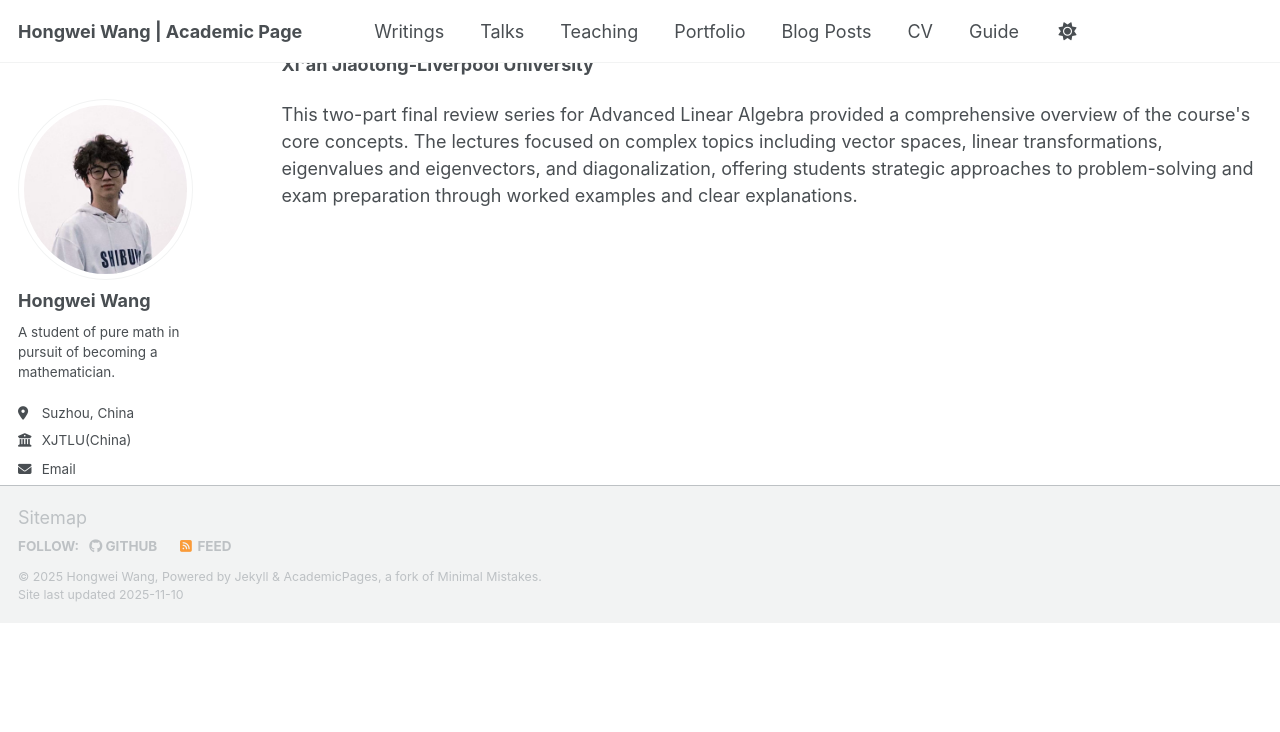
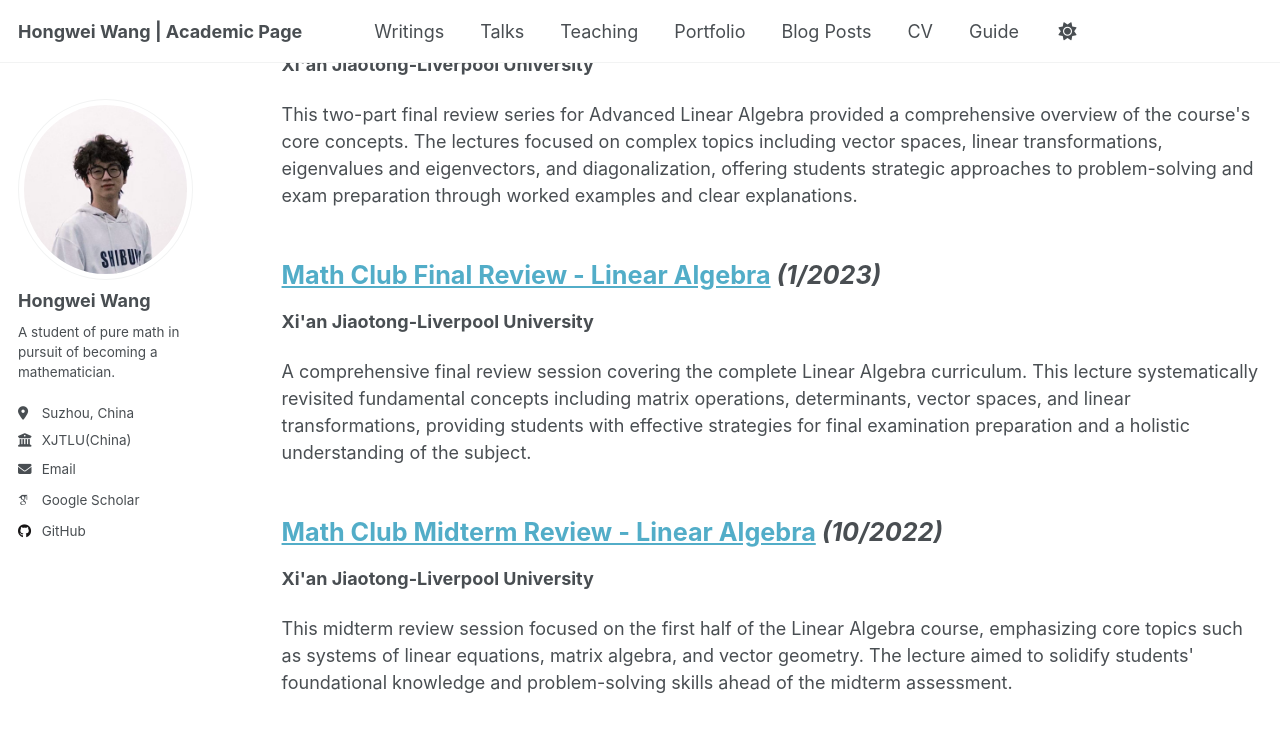
Before and after one commit to WangHongWei-AcademicPage/WangHongWei-AcademicPage.github.io, a Jekyll site: the page built from _pages/teaching.html, in a window 1280 px wide and 900 px high, scrolled down 1457 px. Shown: the top 732 px of the window. Built offline with Jekyll 4.4.1, drawn with Linux system fonts in a browser that asks for light colours; some web fonts are replaced; a script that is not in the unit is left out; before the commit the page ends 2080 px from its top, so only the background shows below that.

Commit message:
Update teaching.html

```diff
--- a/_pages/teaching.html
+++ b/_pages/teaching.html
@@ -28,6 +28,8 @@ I have always adhered to the learning philosophy that <strong>"the best way to t
     <p>As an Academic Navigator appointed by the School, I led regular review sessions to help students consolidate classroom learning. I authored and distributed original practice problems, complete with guided solutions. Additionally, I provided supplementary academic support beyond official office hours, actively addressing challenging course concepts to foster a collaborative learning environment for mutual progress.</p>
   </div>
 
+
+
   <div class="publication-item">
     <h3 style="font-size: 1.4em; margin-bottom: 0.5em;">University-Appointed Math Club Student Lecturer
     <a href="../assets/let.pdf" style="font-size: inherit;">[certificate]</a>
@@ -46,3 +48,15 @@ I have always adhered to the learning philosophy that <strong>"the best way to t
   <p><strong>Xi'an Jiaotong-Liverpool University</strong></p>
   <p>This two-part final review series for Advanced Linear Algebra provided a comprehensive overview of the course's core concepts. The lectures focused on complex topics including vector spaces, linear transformations, eigenvalues and eigenvectors, and diagonalization, offering students strategic approaches to problem-solving and exam preparation through worked examples and clear explanations.</p>
 </div>
+
+<div class="publication-item">
+  <h3 style="font-size: 1.4em; margin-bottom: 0.5em;"><a href="https://www.bilibili.com/video/BV1LA411S7k7/?spm_id_from=333.1387.upload.video_card.click" target="_blank" style="font-size: inherit;">Math Club Final Review - Linear Algebra</a> <em>(1/2023)</em></h3>
+  <p><strong>Xi'an Jiaotong-Liverpool University</strong></p>
+  <p>A comprehensive final review session covering the complete Linear Algebra curriculum. This lecture systematically revisited fundamental concepts including matrix operations, determinants, vector spaces, and linear transformations, providing students with effective strategies for final examination preparation and a holistic understanding of the subject.</p>
+</div>
+
+<div class="publication-item">
+  <h3 style="font-size: 1.4em; margin-bottom: 0.5em;"><a href="https://www.bilibili.com/video/BV128411a7ko/?spm_id-from=333.1387.upload.video_card.click" target="_blank" style="font-size: inherit;">Math Club Midterm Review - Linear Algebra</a> <em>(10/2022)</em></h3>
+  <p><strong>Xi'an Jiaotong-Liverpool University</strong></p>
+  <p>This midterm review session focused on the first half of the Linear Algebra course, emphasizing core topics such as systems of linear equations, matrix algebra, and vector geometry. The lecture aimed to solidify students' foundational knowledge and problem-solving skills ahead of the midterm assessment.</p>
+</div>
```
